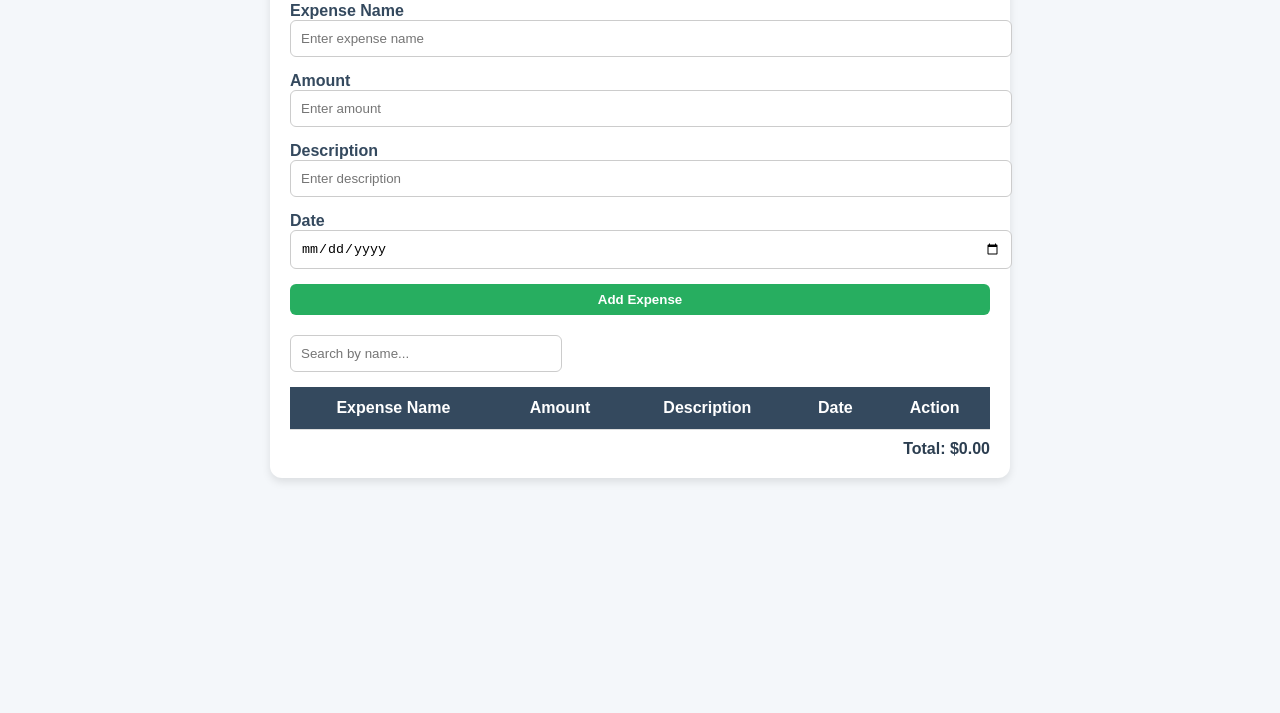
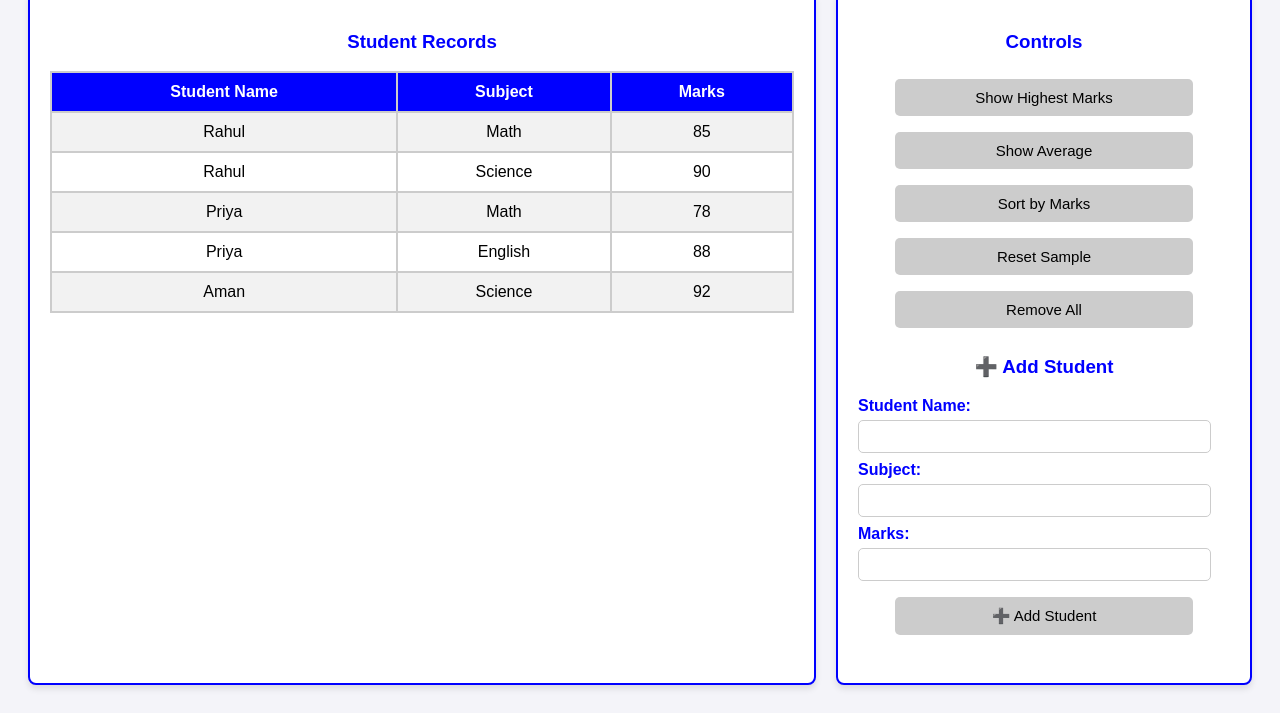
Before and after one commit to AyushGupta30091/FSD_2, a plain HTML site: page index.html in a window 1280 px wide. Shown: the part 106-819 px from the top of the page. Drawn offline with Linux system fonts and the light colour scheme.

Commit message:
new file added

```diff
--- a/index.html
+++ b/index.html
@@ -2,226 +2,250 @@
 <html lang="en">
 <head>
   <meta charset="UTF-8">
-  <title>Expense Tracker</title>
+  <title>Student Mark System</title>
   <style>
     body {
       font-family: Arial, sans-serif;
-      background: #f4f7fa;
-      margin: 0;
-      padding: 0;
-    }
-
-    .container {
-      max-width: 700px;
-      margin: 20px auto;
-      background: #fff;
-      border-radius: 12px;
-      box-shadow: 0 4px 8px rgba(0,0,0,0.1);
+      background: #f4f4f9;
       padding: 20px;
     }
-
     h2 {
+      color: blue;
       text-align: center;
-      margin-bottom: 20px;
-      color: #2c3e50;
-    }
-
-    form {
-      display: flex;
-      flex-direction: column;
-      gap: 15px;
       margin-bottom: 20px;
     }
 
-    label {
-      font-weight: bold;
-      margin-bottom: 5px;
-      color: #34495e;
+    /* Layout for 2 boxes side by side */
+    .main-container {
+      display: flex;
+      justify-content: center;
+      gap: 20px;
+    }
+    .left-box, .right-box {
+      border: 2px solid blue;
+      border-radius: 8px;
+      background: white;
+      padding: 20px;
+      min-height: 400px;
+      box-shadow: 0 4px 6px rgba(0,0,0,0.1);
+    }
+    .left-box {
+      flex: 2;
+    }
+    .right-box {
+      flex: 1;
+      text-align: center;
     }
 
-    input {
-      padding: 10px;
-      border: 1px solid #ccc;
-      border-radius: 6px;
-      outline: none;
-      width: 100%;
-    }
-
-    input:focus {
-      border-color: #2980b9;
-    }
-
-    button {
-      padding: 8px 12px;
-      border: none;
-      border-radius: 6px;
-      cursor: pointer;
-      font-weight: bold;
-      transition: 0.3s;
-    }
-
-    .add-btn {
-      background: #27ae60;
-      color: #fff;
-    }
-
-    .add-btn:hover {
-      background: #2ecc71;
-    }
-
-    .delete-btn {
-      background: #e74c3c;
-      color: #fff;
-    }
-
-    .delete-btn:hover {
-      background: #c0392b;
-    }
-
-    .search-bar {
-      margin: 15px 0;
-      display: flex;
-      justify-content: flex-start;
-    }
-
-    .search-bar input {
-      width: 250px;
-    }
-
+    /* Table styling */
     table {
       width: 100%;
       border-collapse: collapse;
       margin-top: 10px;
     }
-
     th, td {
-      padding: 12px;
-      border-bottom: 1px solid #ddd;
+      border: 2px solid #ccc;
+      padding: 10px;
       text-align: center;
     }
-
     th {
-      background: #34495e;
-      color: #fff;
+      background: blue;
+      color: white;
+    }
+    tr:nth-child(even) {
+      background: #f2f2f2;
+    }
+    tr.highlight {
+      background: #ffe6e6;
+      font-weight: bold;
+      border: 2px solid red;
     }
 
-    tr:hover {
-      background: #f1f1f1;
+    /* Buttons */
+    .right-box button {
+      margin: 8px 0;
+      padding: 10px 20px;
+      border: none;
+      border-radius: 5px;
+      cursor: pointer;
+      font-size: 15px;
+      width: 80%;
+      background: #ccc; /* default unhighlighted */
+      color: black;
+    }
+    /* Highlighted buttons */
+    .highlight-button {
+      background: blue;
+      color: white;
+    }
+    button:hover {
+      opacity: 0.8;
     }
 
-    .total-display {
-      text-align: right;
+    /* Inputs */
+    .input-group {
+      margin: 8px 0;
+      text-align: left;
+    }
+    .input-group label {
+      display: block;
+      margin-bottom: 5px;
       font-weight: bold;
-      margin-top: 10px;
-      color: #2c3e50;
+      color: blue;
+    }
+    .input-group input {
+      width: 90%;
+      padding: 8px;
+      border: 1px solid #ccc;
+      border-radius: 5px;
+    }
+
+    /* Result */
+    .result {
+      margin-top: 20px;
+      font-weight: bold;
+      color: blue;
     }
   </style>
 </head>
 <body>
-  <div class="container">
-    <h2>Expense Tracker</h2>
 
-    <!-- Form -->
-    <form id="expense-form">
-      <div>
-        <label for="expense-name">Expense Name</label>
-        <input type="text" id="expense-name" placeholder="Enter expense name" required>
-      </div>
-      <div>
-        <label for="expense-amount">Amount</label>
-        <input type="number" id="expense-amount" placeholder="Enter amount" required>
-      </div>
-      <div>
-        <label for="expense-description">Description</label>
-        <input type="text" id="expense-description" placeholder="Enter description">
-      </div>
-      <div>
-        <label for="expense-date">Date</label>
-        <input type="date" id="expense-date" required>
-      </div>
-      <button type="submit" class="add-btn">Add Expense</button>
-    </form>
+  <h2>Student Mark System</h2>
 
-    <!-- Search -->
-    <div class="search-bar">
-      <input type="text" id="search" placeholder="Search by name...">
+  <div class="main-container">
+    <!-- Left Box (Student Table) -->
+    <div class="left-box">
+      <h3 style="color:blue; text-align:center;">Student Records</h3>
+      <table id="marksTable">
+        <tr>
+          <th>Student Name</th>
+          <th>Subject</th>
+          <th>Marks</th>
+        </tr>
+      </table>
     </div>
 
-    <!-- Table -->
-    <table>
-      <thead>
-        <tr>
-          <th>Expense Name</th>
-          <th>Amount</th>
-          <th>Description</th>
-          <th>Date</th>
-          <th>Action</th>
-        </tr>
-      </thead>
-      <tbody id="expense-list"></tbody>
-    </table>
+    <!-- Right Box (Controls + Results) -->
+    <div class="right-box">
+      <h3 style="color:blue;">Controls</h3>
+      <button class="highlight-button" onclick="showHighest()"> Show Highest Marks</button>
+      <button onclick="showAverage()"> Show Average</button>
+      <button onclick="sortByMarks()"> Sort by Marks</button>
+      <button onclick="resetTable()"> Reset Sample</button>
+      <button onclick="removeAll()"> Remove All</button>
 
-    <!-- Total display -->
-    <div class="total-display" id="total-display">Total: $0.00</div>
+      <h3 style="color:blue; margin-top:20px;">➕ Add Student</h3>
+      <div class="input-group">
+        <label>Student Name:</label>
+        <input type="text" id="studentName">
+      </div>
+      <div class="input-group">
+        <label>Subject:</label>
+        <input type="text" id="studentSubject">
+      </div>
+      <div class="input-group">
+        <label>Marks:</label>
+        <input type="number" id="studentMarks">
+      </div>
+      <button class="highlight-button" onclick="addStudent()">➕ Add Student</button>
+
+      <div class="result" id="result"></div>
+    </div>
   </div>
 
   <script>
-    const expenseForm = document.getElementById('expense-form');
-    const expenseList = document.getElementById('expense-list');
-    const searchInput = document.getElementById('search');
-    const totalDisplay = document.getElementById('total-display');
-    let expenses = [];
+    const sampleData = [
+      { name: "Rahul", subject: "Math", marks: 85 },
+      { name: "Rahul", subject: "Science", marks: 90 },
+      { name: "Priya", subject: "Math", marks: 78 },
+      { name: "Priya", subject: "English", marks: 88 },
+      { name: "Aman", subject: "Science", marks: 92 }
+    ];
+    let currentData = [...sampleData];
 
-    // Add Expense
-    expenseForm.addEventListener('submit', function(e) {
-      e.preventDefault();
-      const name = document.getElementById('expense-name').value;
-      const amount = parseFloat(document.getElementById('expense-amount').value);
-      const description = document.getElementById('expense-description').value;
-      const date = document.getElementById('expense-date').value;
-
-      const expense = { id: Date.now(), name, amount, description, date };
-      expenses.push(expense);
-      renderExpenses(expenses);
-
-      expenseForm.reset();
-    });
-
-    // Render Expenses
-    function renderExpenses(expenseArray) {
-      expenseList.innerHTML = '';
-      expenseArray.forEach(exp => {
-        const row = document.createElement('tr');
+    // Render table rows
+    function renderTable(data, highlightMark = null) {
+      const table = document.getElementById("marksTable");
+      table.innerHTML = `
+        <tr>
+          <th>Student Name</th>
+          <th>Subject</th>
+          <th>Marks</th>
+        </tr>`;
+      data.forEach(item => {
+        const row = document.createElement("tr");
+        if (highlightMark !== null && item.marks === highlightMark) {
+          row.classList.add("highlight");
+        }
         row.innerHTML = `
-          <td>${exp.name}</td>
-          <td>$${exp.amount.toFixed(2)}</td>
-          <td>${exp.description}</td>
-          <td>${exp.date}</td>
-          <td><button class="delete-btn" onclick="deleteExpense(${exp.id})">Delete</button></td>
+          <td>${item.name}</td>
+          <td>${item.subject}</td>
+          <td>${item.marks}</td>
         `;
-        expenseList.appendChild(row);
+        table.appendChild(row);
       });
-      updateTotal();
     }
 
-    // Delete Expense
-    function deleteExpense(id) {
-      expenses = expenses.filter(exp => exp.id !== id);
-      renderExpenses(expenses);
+    // Show highest marks
+    function showHighest() {
+      if (currentData.length === 0) return;
+      const highest = Math.max(...currentData.map(s => s.marks));
+      document.getElementById("result").innerHTML = ` Highest Marks: ${highest}`;
+      renderTable(currentData, highest);
     }
 
-    // Search Expense
-    searchInput.addEventListener('input', function() {
-      const searchValue = this.value.toLowerCase();
-      const filtered = expenses.filter(exp => exp.name.toLowerCase().includes(searchValue));
-      renderExpenses(filtered);
-    });
+    // Show average
+    function showAverage() {
+      if (currentData.length === 0) return;
+      const avg = (currentData.reduce((sum, s) => sum + s.marks, 0) / currentData.length).toFixed(2);
+      document.getElementById("result").innerHTML = ` Average Marks: ${avg}`;
+      renderTable(currentData);
+    }
 
-    // Update Total
-    function updateTotal() {
-      const total = expenses.reduce((sum, exp) => sum + exp.amount, 0);
-      totalDisplay.textContent = 'Total: $' + total.toFixed(2);
+    // Sort by marks (descending)
+    function sortByMarks() {
+      currentData.sort((a, b) => b.marks - a.marks);
+      renderTable(currentData);
+      document.getElementById("result").innerHTML = " Sorted by Marks (High → Low)";
     }
+
+    // Reset sample data
+    function resetTable() {
+      currentData = [...sampleData];
+      renderTable(currentData);
+      document.getElementById("result").innerHTML = " Reset to Sample Data";
+    }
+
+    // Remove all rows
+    function removeAll() {
+      currentData = [];
+      renderTable(currentData);
+      document.getElementById("result").innerHTML = " All Records Removed";
+    }
+
+    // Add student row from inputs
+    function addStudent() {
+      const name = document.getElementById("studentName").value.trim();
+      const subject = document.getElementById("studentSubject").value.trim();
+      const marks = parseInt(document.getElementById("studentMarks").value);
+
+      if (name && subject && !isNaN(marks)) {
+        currentData.push({ name, subject, marks });
+        renderTable(currentData);
+        document.getElementById("result").innerHTML = `➕ Added: ${name} (${subject} - ${marks})`;
+
+        // Clear inputs
+        document.getElementById("studentName").value = "";
+        document.getElementById("studentSubject").value = "";
+        document.getElementById("studentMarks").value = "";
+      } else {
+        alert("Please enter valid details for Student, Subject, and Marks.");
+      }
+    }
+
+    // Initial render
+    renderTable(currentData);
   </script>
+
 </body>
 </html>
```
